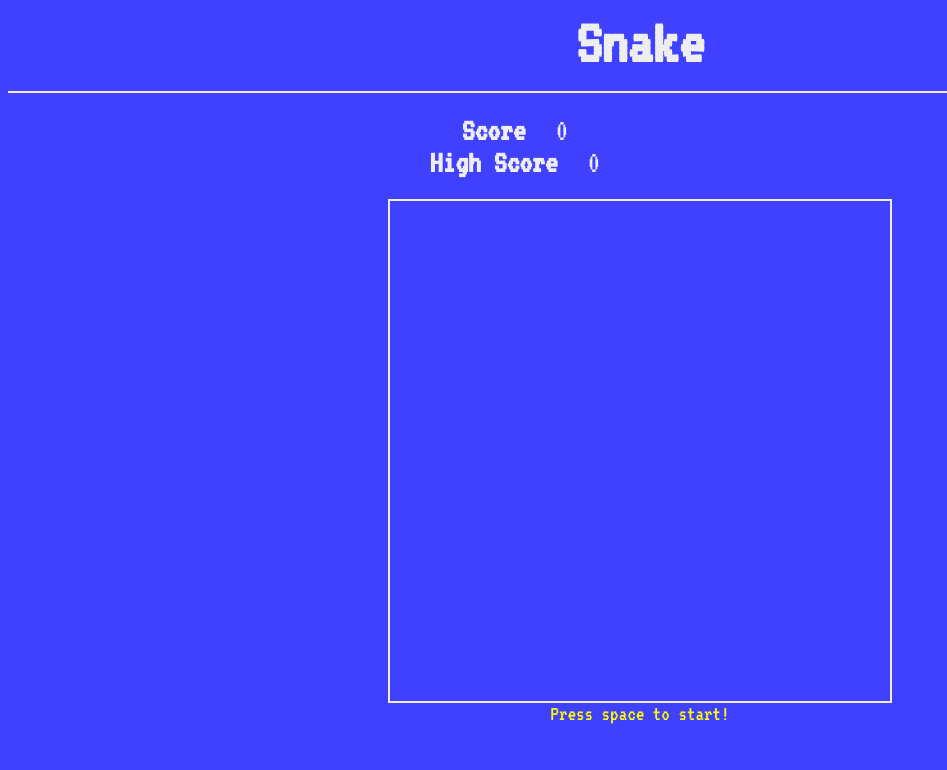
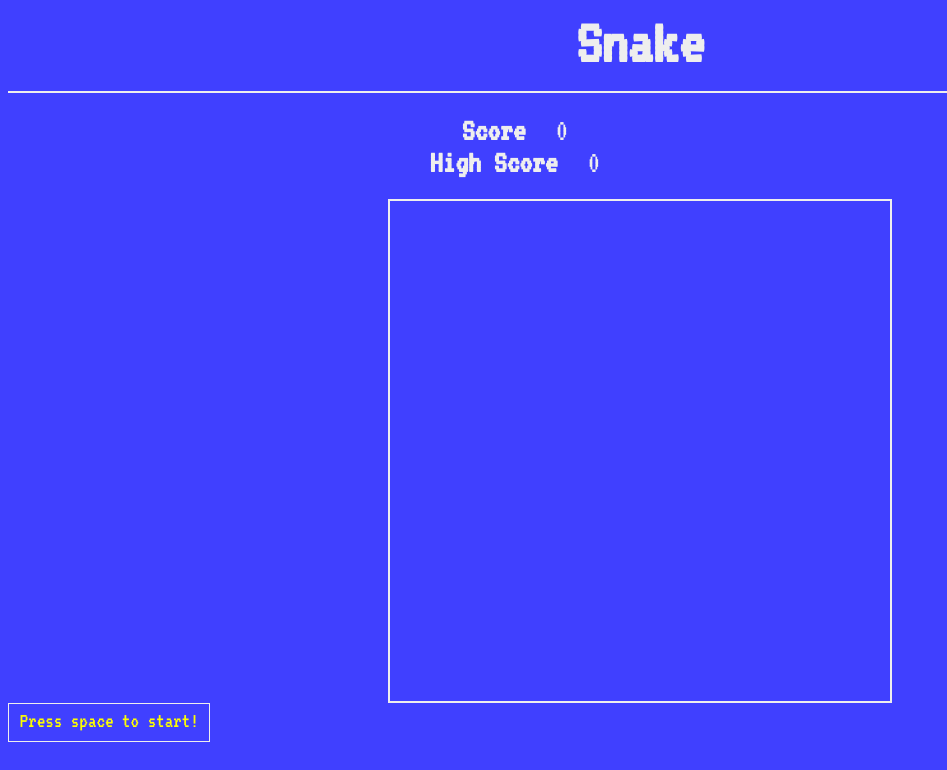
Before and after one commit to NealRame/Snake, a website: page src/index.html in a window 1280 px wide. Shown: the whole page, without its empty margins (0-947 px from the left). Drawn offline with nearby package versions, Linux system fonts and the light colour scheme; files that its build step writes are made by us from their sources; files whose address does not match are found by name.

Commit message:
Add border and padding to #message-box.

```diff
--- a/src/sass/style.scss
+++ b/src/sass/style.scss
@@ -40,8 +40,12 @@ h1 {
     }
 }
 #message-box {
+    border: 1px solid $body-fg-color;
     font-family: 'VT323', sans-serif;
     opacity: 0;
+    padding: .5rem;
+    padding-top: .25rem;
+    position: absolute;
     text-align: center;
     transition: opacity .25s ease-out;
     z-index: 0;
```
